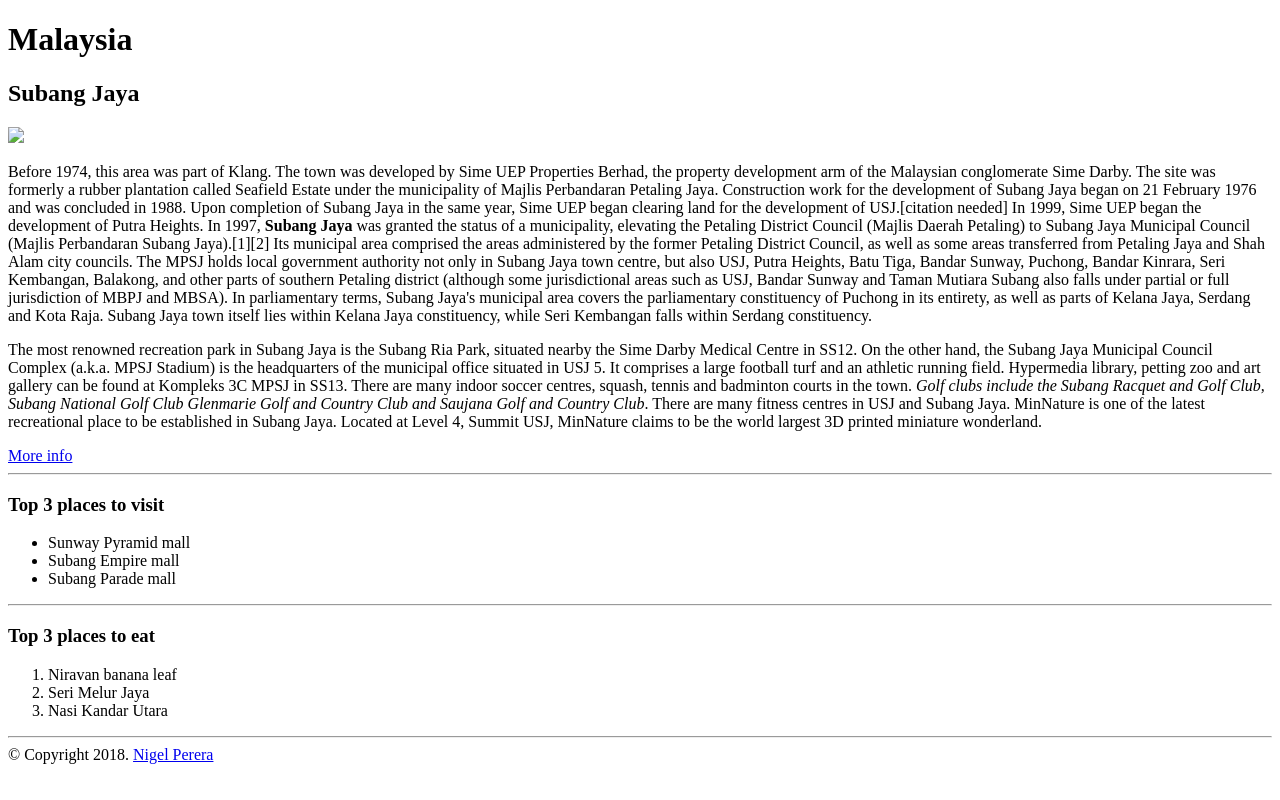
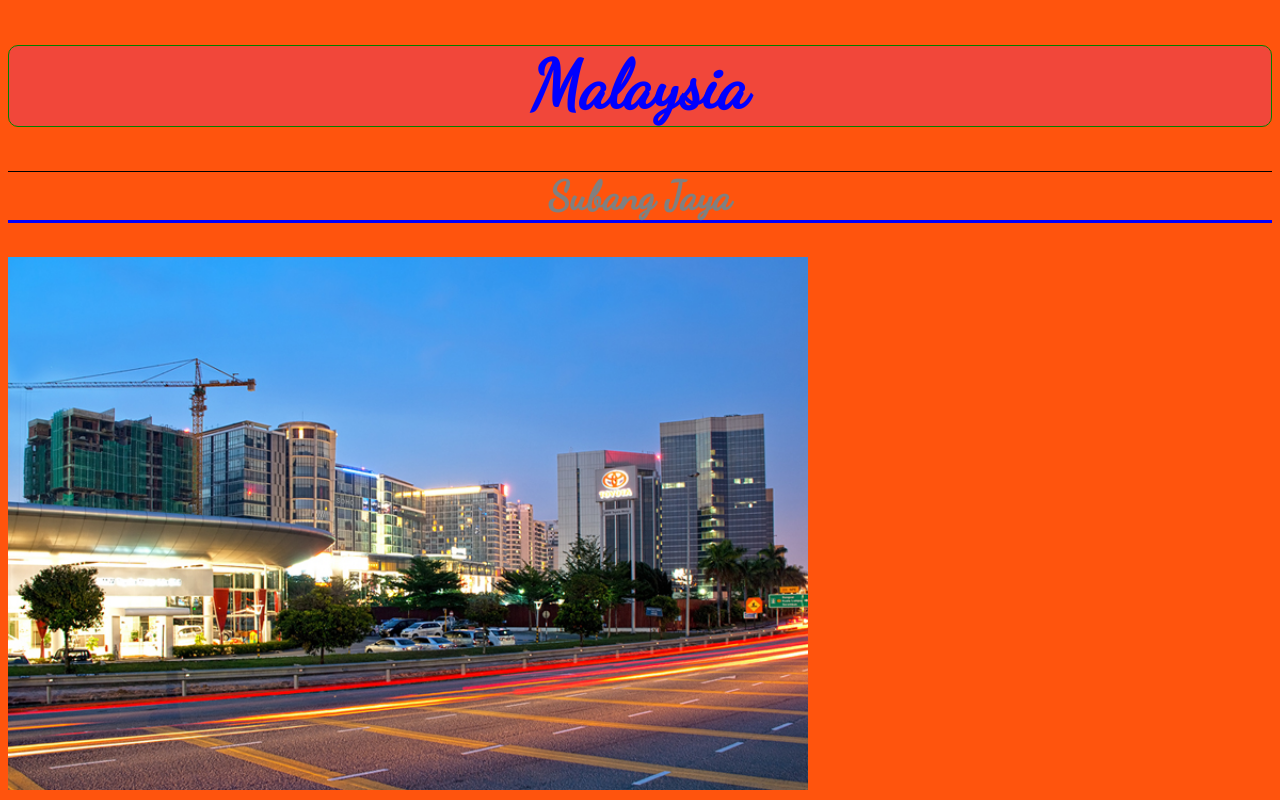
Before and after one commit to nigelperera/city-to-visit, a plain HTML site: page index.html in a window 1280 px wide. Shown: the top 800 px of the page. Drawn offline with Linux system fonts and the light colour scheme.

Commit message:
added some styling

```diff
--- a/index.html
+++ b/index.html
@@ -2,12 +2,14 @@
 <html>
 <head>
 	<title>My Home</title>
+	<link rel="stylesheet" type="text/css" href="style.css">
+	<link href="https://fonts.googleapis.com/css?family=Dancing+Script|Roboto" rel="stylesheet">
 </head>
 <body>
 <h1>Malaysia</h1>
 <h2>Subang Jaya</h2>
 
-<img src="Subang-Jaya.jpg">
+<img src="Subang-Jaya.jpg" width="800px">
 
 <p>Before 1974, this area was part of Klang. The town was developed by Sime UEP Properties Berhad, the property development arm of the Malaysian conglomerate Sime Darby. The site was formerly a rubber plantation called Seafield Estate under the municipality of Majlis Perbandaran Petaling Jaya. Construction work for the development of Subang Jaya began on 21 February 1976 and was concluded in 1988. Upon completion of Subang Jaya in the same year, Sime UEP began clearing land for the development of USJ.[citation needed] In 1999, Sime UEP began the development of Putra Heights.
 
@@ -34,6 +36,6 @@ MinNature is one of the latest recreational place to be established in Subang Ja
 	<li>Nasi Kandar Utara</li>
 </ol>
 <hr>
-&copy; Copyright 2018. <a href="mailto:nigelperera88@gmail.com">Nigel Perera</a>
+&copy;Copyright 2018. <a href="mailto:nigelperera88@gmail.com">Nigel Perera</a>
 </body>
 </html>
--- /dev/null
+++ b/style.css
@@ -0,0 +1,31 @@
+body{
+	background-color: rgb(255,84,13);
+}
+h1{
+	color: blue;
+	background-color: rgba(238,68,71,0.78);
+	font-size: 50pt;
+	border : 1px green solid;
+	border-radius: 10px;
+}
+p{
+	color: yellow;
+	text-align: justify;
+	font-family: 'Roboto', sans-serif;
+	border : 5px green dashed;
+}
+h1,h2,h3{
+	text-align: center;
+	font-family: 'Dancing Script', cursive;
+}
+h2, h3{
+	color:grey;
+	border-top: 1px black solid;
+	border-bottom: 3px blue solid;
+}
+h2{
+	font-size: 30pt;
+}
+h3{
+	font-size: 15pt;
+}
```
Also changed, not shown: Subang-Jaya.jpg (added).
